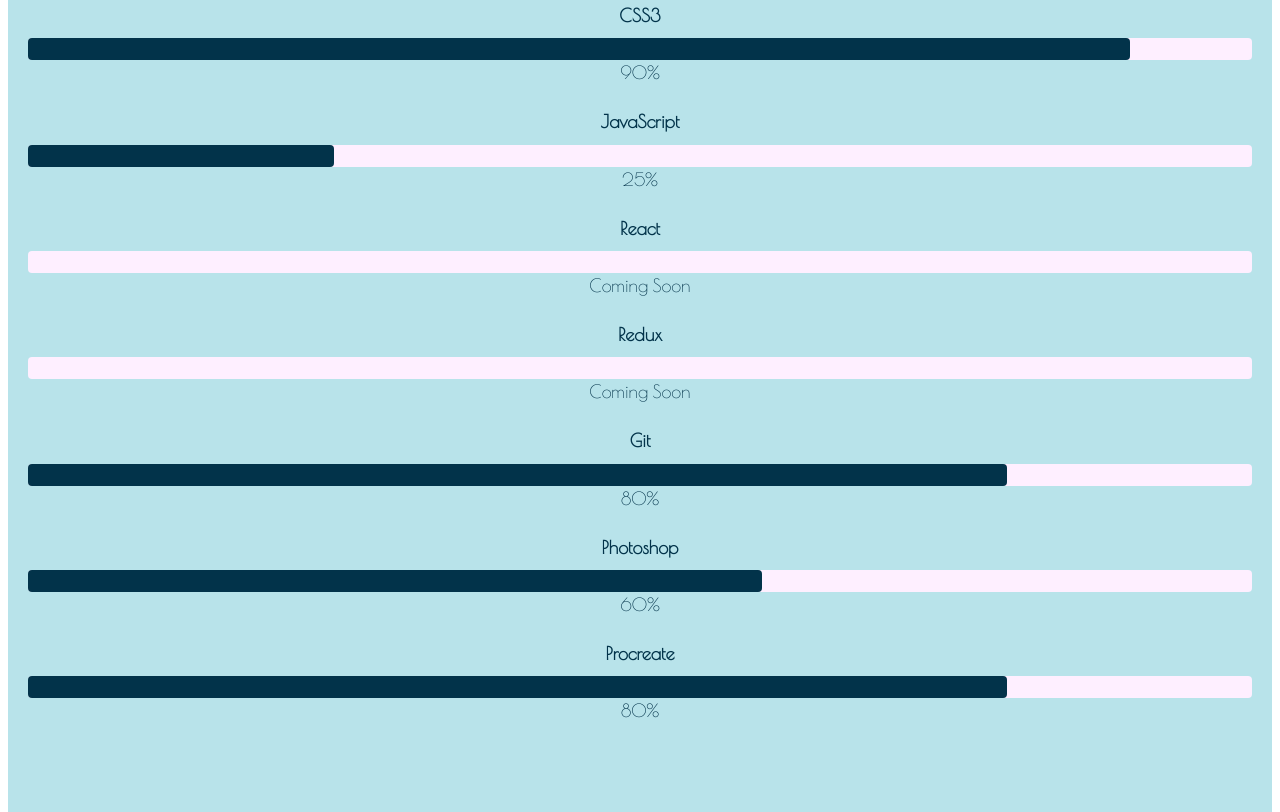
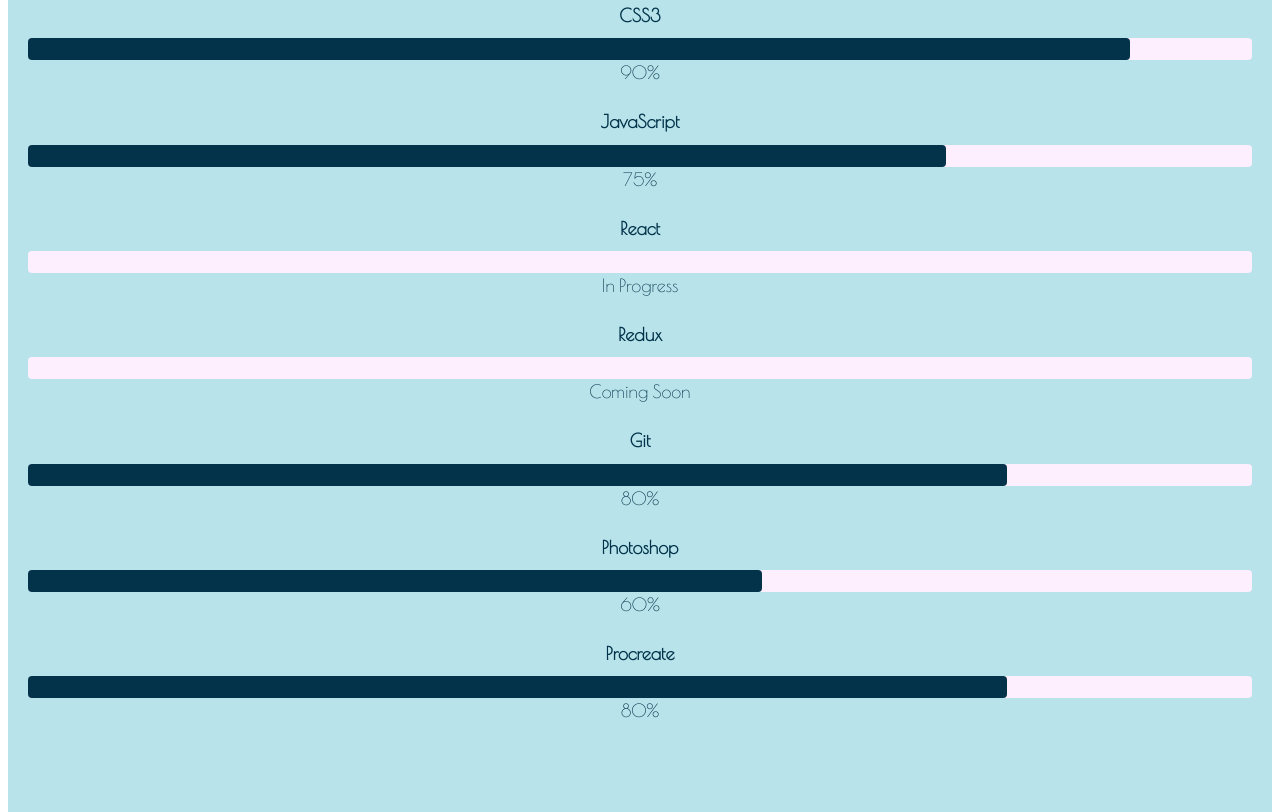
Before and after one commit to SofiiaStrebeleva/Portfolio_Project, a plain HTML site: page index.html in a window 1280 px wide. Shown: the part 1768-2580 px from the top of the page. Drawn offline with nearby package versions, Linux system fonts and the light colour scheme.

Commit message:
fixed js progress

```diff
--- a/index.html
+++ b/index.html
@@ -56,9 +56,9 @@
 						<div class="skills-item mb-30">
 							<h4>JavaScript</h4>
 							<div class="bar">
-								<span class="fill" data-width="25%" style="width: 25%;"></span>
+								<span class="fill" data-width="75%" style="width: 75%;"></span>
 							</div>
-							<div class="tip">25%</div>
+							<div class="tip">75%</div>
 						</div>
 
 						<div class="skills-item mb-30">
@@ -66,7 +66,7 @@
 							<div class="bar">
 								<span class="fill" data-width="0%" style="width: 0;"></span>
 							</div>
-							<div class="tip">Coming Soon</div>
+							<div class="tip">In Progress</div>
 						</div>
 
 						<div class="skills-item mb-30">
```
